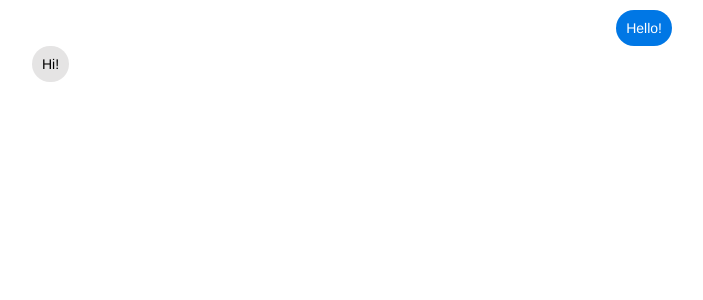
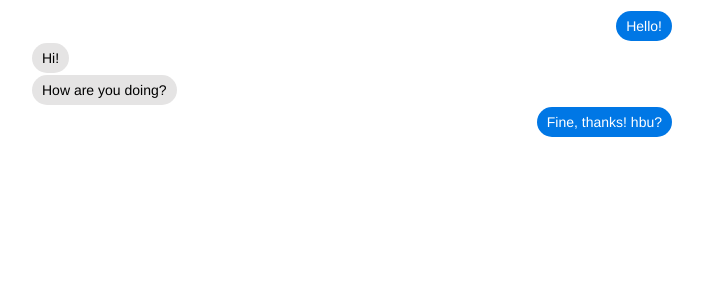
Before and after one commit to j0nas/ijk, a React (Create React App) app: page / in a window 1280 px wide. Shown: the top 300 px of the page, without its empty margins (288-991 px from the left). Built offline with nearby package versions, Linux system fonts and the light colour scheme.

Commit message:
'immediate todos' list, rename MessageBubble -> Message

```diff
--- a/src/App.js
+++ b/src/App.js
@@ -1,13 +1,15 @@
 import React from 'react';
-import MessageBubble from './MessageBubble';
+import Message from './Message';
 
 import "./style.css";
 
 const App = () => (
     <div className="App">
         <div className="msg-contain">
-            <MessageBubble msg="Hello!" incoming={true}/>
-            <MessageBubble msg="Hi!" incoming={false}/>
+            <Message msg="Hello!" incoming={true}/>
+            <Message msg="Hi!" incoming={false}/>
+            <Message msg="How are you doing?" incoming={false}/>
+            <Message msg="Fine, thanks! hbu?" incoming={true}/>
         </div>
     </div>
 );
--- a/src/MessageBubble/index.js
+++ b/src/Message/index.js
@@ -1,7 +1,7 @@
 import React from 'react';
 import "./style.css";
 
-const MessageBubble = (props) => {
+const Message = (props) => {
     const type = (props.incoming ? "incoming" : "outgoing");
     return (
         <div className={(type + "-wrapper")}>
@@ -10,4 +10,4 @@ const MessageBubble = (props) => {
     );
 };
 
-export default MessageBubble;
+export default Message;
--- a/src/MessageBubble/style.css
+++ b/src/Message/style.css
@@ -1,5 +1,6 @@
 .message {
-    padding: 10px;
+    padding: 7px 10px;
+    margin: 1px 0;
     border-radius: 20px;
     font-size: 14px;
     display: inline-block;
```
Also changed, not shown: 1 other file (tests, documents, lock files or other folders).
